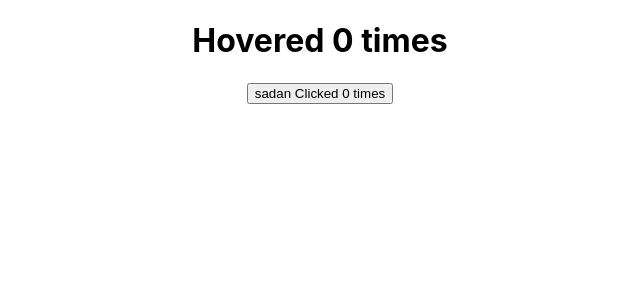
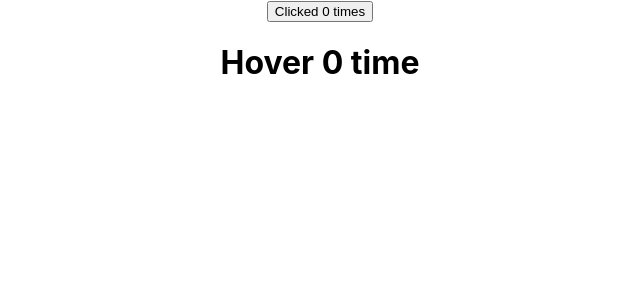
Before and after one commit to sadanmian/react_learn, a React (Create React App) app in the folder hello-world/: page / in a window 1280 px wide. Shown: the top 300 px of the page, without its empty margins (320-960 px from the left). Built offline with nearby package versions, Linux system fonts and the light colour scheme.

Commit message:
Render Props (Part 1)

```diff
--- a/hello-world/src/App.js
+++ b/hello-world/src/App.js
@@ -29,12 +29,16 @@ import Hero from "./components/Hero";
 import ErrorBoundary from "./components/ErrorBoundary";
 import ClickCounter from "./components/ClickCounter";
 import HoverCounter from "./components/HoverCounter";
+import ClickCounterTwo from "./components/ClickCounterTwo";
+import HoverCounterTwo from "./HoverCounterTwo";
 
 function App() {
   return (
     <div className="App">
-      <HoverCounter />
-      <ClickCounter name={"sadan"} />
+      <ClickCounterTwo />
+      <HoverCounterTwo />
+      {/* <HoverCounter /> */}
+      {/* <ClickCounter name={"sadan"} /> */}
       {/* <ErrorBoundary>
         <Hero heroName={"Batman"} />
       </ErrorBoundary>
--- /dev/null
+++ b/hello-world/src/HoverCounterTwo.js
@@ -0,0 +1,26 @@
+import React, { Component } from "react";
+
+class HoverCounterTwo extends Component {
+  constructor(props) {
+    super(props);
+
+    this.state = {
+      count: 0,
+    };
+  }
+
+  incrementCount = () => {
+    this.setState((prevState) => {
+      return { count: prevState.count + 1 };
+    });
+  };
+  render() {
+    return (
+      <div>
+        <h1 onMouseOver={this.incrementCount}>Hover {this.state.count} time</h1>
+      </div>
+    );
+  }
+}
+
+export default HoverCounterTwo;
--- /dev/null
+++ b/hello-world/src/components/ClickCounterTwo.js
@@ -0,0 +1,27 @@
+import React, { Component } from "react";
+
+class ClickCounterTwo extends Component {
+  constructor(props) {
+    super(props);
+
+    this.state = {
+      count: 0,
+    };
+  }
+
+  incrementCount = () => {
+    this.setState((prevState) => {
+      return { count: prevState.count + 1 };
+    });
+  };
+  render() {
+    const { count } = this.state;
+    return (
+      <div>
+        <button onClick={this.incrementCount}>Clicked {count} times</button>
+      </div>
+    );
+  }
+}
+
+export default ClickCounterTwo;
```
